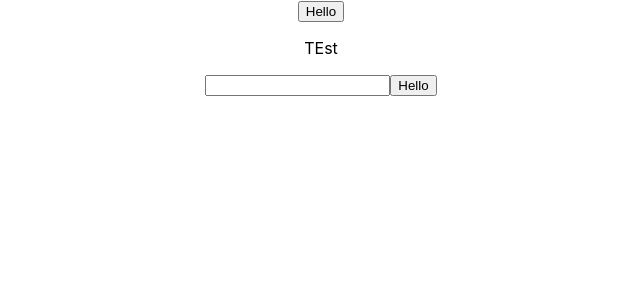
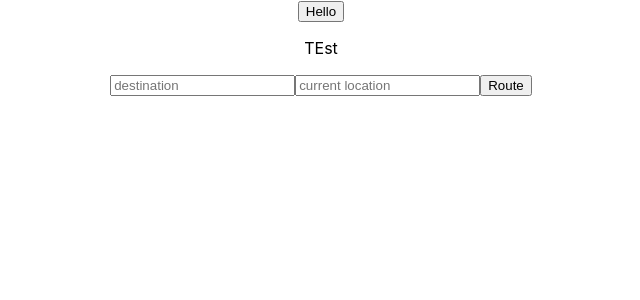
Before and after one commit to DanTheManMcCann/INRIX_HACKATHON_REAL, a React (Create React App) app in the folder hackathon/: page / in a window 1280 px wide. Shown: the top 300 px of the page, without its empty margins (319-959 px from the left). Built offline with nearby package versions, Linux system fonts and the light colour scheme.

Commit message:
Update ApiButton.js

```diff
--- a/hackathon/src/apistuff/ApiButton.js
+++ b/hackathon/src/apistuff/ApiButton.js
@@ -1,4 +1,5 @@
 import React from 'react';
+import { AST_SymbolExport } from 'terser';
 //This is API Folder
 
 async function tokenrequest(){
@@ -8,47 +9,48 @@ async function tokenrequest(){
     return Token1
 }
 
-async function geoCode(){
-
-    const response = await fetch("https://maps.googleapis.com/maps/api/geocode/json?address=24%20Sussex%20Drive%20Ottawa%20ON&key=AIzaSyCrxWO6tk28BtEckg7dG9XwvBpwWliynsU");
+async function geoCode(addressGiven){
+    if (addressGiven){
+    const addressCrazy = encodeURIComponent(addressGiven.trim());
+    const response = await fetch("https://maps.googleapis.com/maps/api/geocode/json?address=" + addressCrazy + "&key=AIzaSyCrxWO6tk28BtEckg7dG9XwvBpwWliynsU");
     const json = await response.json();
     const Address=json;
     console.log(Address);
     return Address;
+    }
 }
-
-
-
-
-
 
 
 function ApiButton() {
     const [input, setInput] = React.useState('');
+    const [input2, setInput2] = React.useState('');
+    const addressGiven=input;
+    const addressGivenTwo=input2;
 
-    async function handleClick(input){
+    async function handleClick(){
 
         //get api token for inrix
         const token1= await tokenrequest(); //have to use a fuckton of awaits
         // console.log(token1);
 
-        const address = await geoCode();
-        const address2=address.results['0'].geometry.location;
-        console.log(address2.lat);
-        console.log(address2.lng);
-        // for (const variable in address2){
-        //     console.log(variable);
-        //     console.log("SPace");
-        // }
-        console.log(input)
+        const address = await geoCode(addressGiven);
+        const addressbrokendown=address.results['0'].geometry.location;
+        console.log(addressbrokendown.lat);
+        console.log(addressbrokendown.lng);
 
+        const address2 = await geoCode(addressGivenTwo);
+        const address2brokendown=address2.results['0'].geometry.location;
+        console.log(address2brokendown.lat);
+        console.log(address2brokendown.lng);
 
     }
 
   return (
       <>
-      <input value={input} onInput={e => setInput(e.target.value)}/>
-      <button onClick={handleClick}>Hello </button>
+        <input placeholder="destination" value={input} onInput={e => setInput(e.target.value)}/>
+        <input placeholder="current location" value={input2} onInput={e => setInput2(e.target.value)}/>
+        <button onClick={handleClick}>Route </button>
+        <p>{input2}</p>
       </>
   );
 }
```
